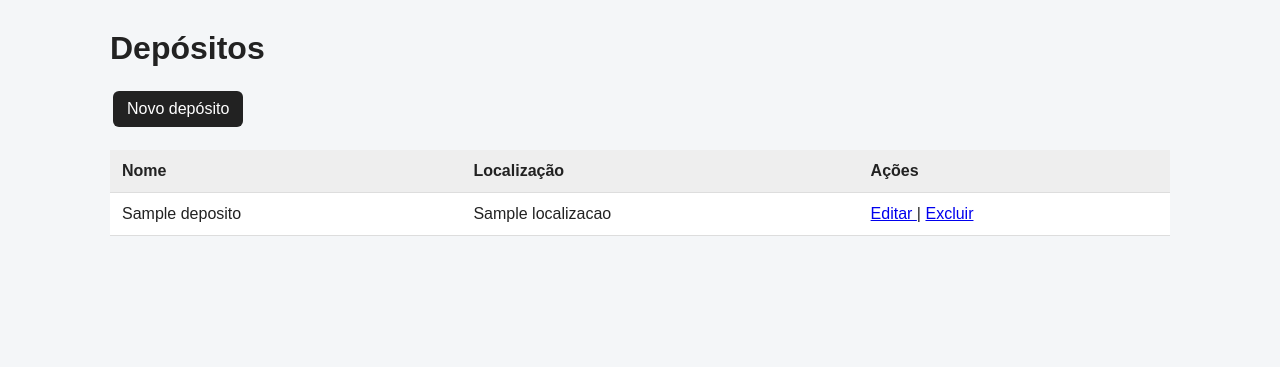
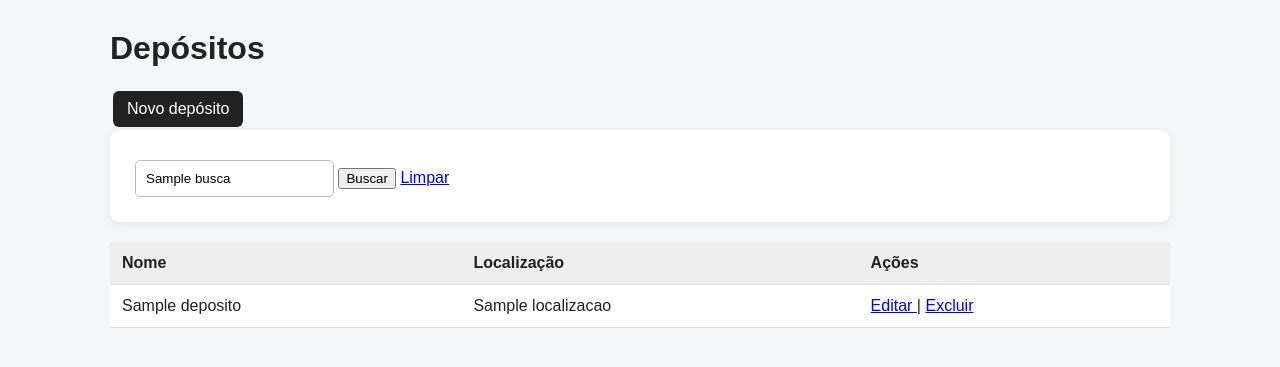
Before and after one commit to camilontra/controle-estoque-p1, a Django app: template templates/estoque/deposito_list.html in a window 1280 px wide. Shown: the part 48-415 px from the top of the page. Run offline with Django 3.2, Linux system fonts and the light colour scheme; the template is opened without the code that fills it: most values are stand-ins (such as "Sample title", 1, 10 or a date in 2020).

Commit message:
feat: adiciona busca de depositos

```diff
--- a/templates/estoque/deposito_list.html
+++ b/templates/estoque/deposito_list.html
@@ -3,6 +3,21 @@
 <h1>Depósitos</h1>
 
 <a href="{% url 'deposito_create' %}" class="btn"> Novo depósito </a>
+
+<form method="get" style="margin-bottom: 20px">
+  <input
+    type="text"
+    name="q"
+    placeholder="Buscar por nome ou localização"
+    value="{{ busca }}"
+  />
+
+  <button type="submit">Buscar</button>
+
+  {% if busca %}
+  <a href="{% url 'deposito_list' %}">Limpar</a>
+  {% endif %}
+</form>
 
 <table>
   <thead>
```
Also changed, not shown: estoque/views.py (+14 -2 lines).
